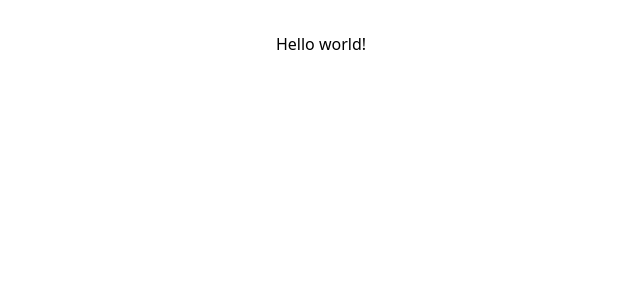
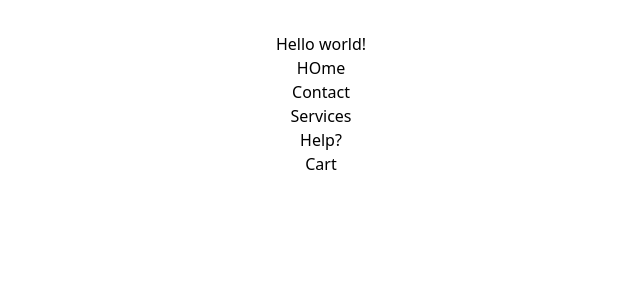
Before and after one commit to vishnujoshi1311/RT-project, a React (Vite) app: page / in a window 1280 px wide. Shown: the top 300 px of the page, without its empty margins (319-959 px from the left). Built offline with nearby package versions, Linux system fonts and the light colour scheme.

Commit message:
added hero section

```diff
--- a/src/App.jsx
+++ b/src/App.jsx
@@ -9,6 +9,15 @@ function App() {
   return (
     <h1 className="text-3xl font-bold underline">
       Hello world!
+      <div className='Hero'>
+           <ul>
+            <li>HOme</li>
+            <li>Contact</li>
+            <li>Services</li>
+            <li>Help?</li>
+            <li>Cart</li>
+           </ul>
+      </div>
     </h1>
   )
 }
```
